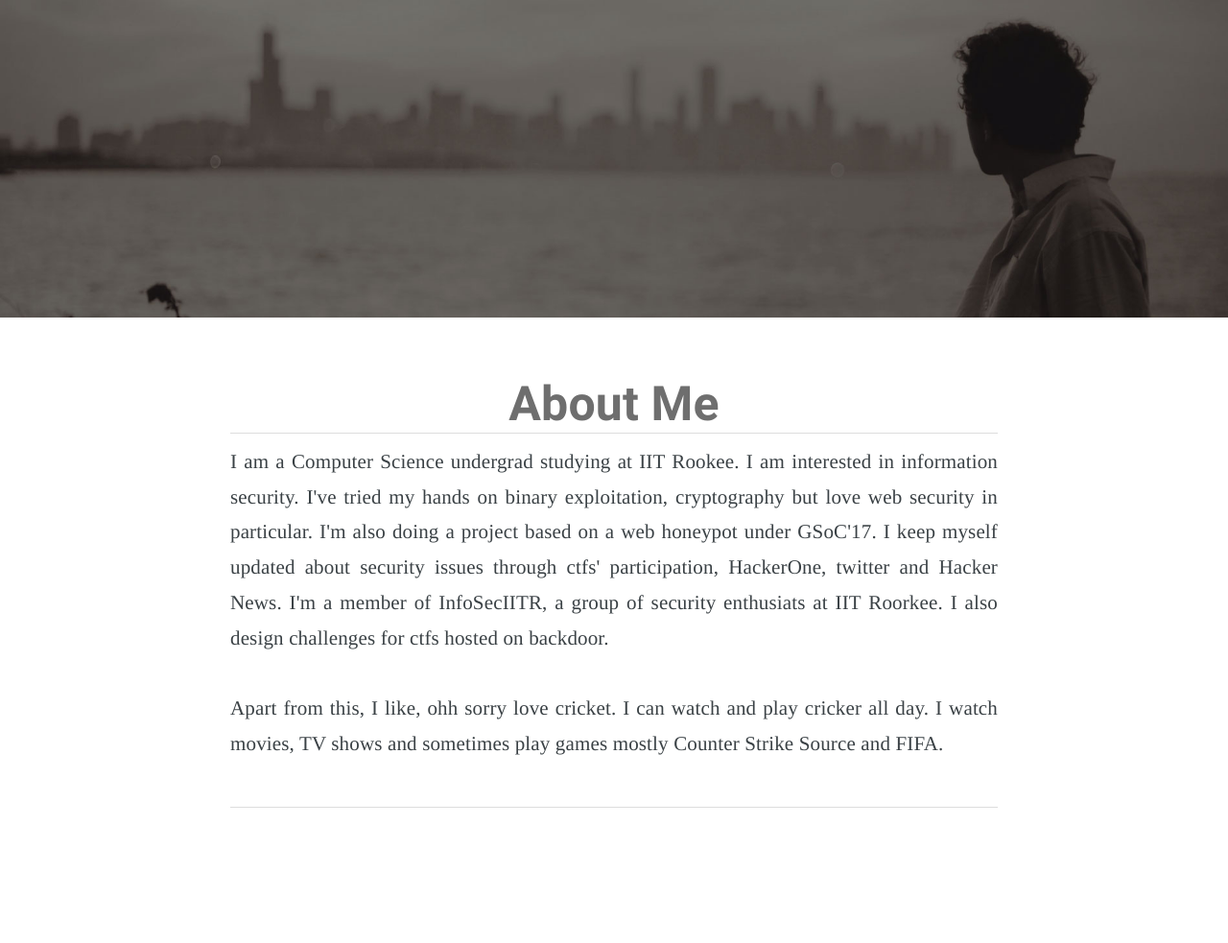
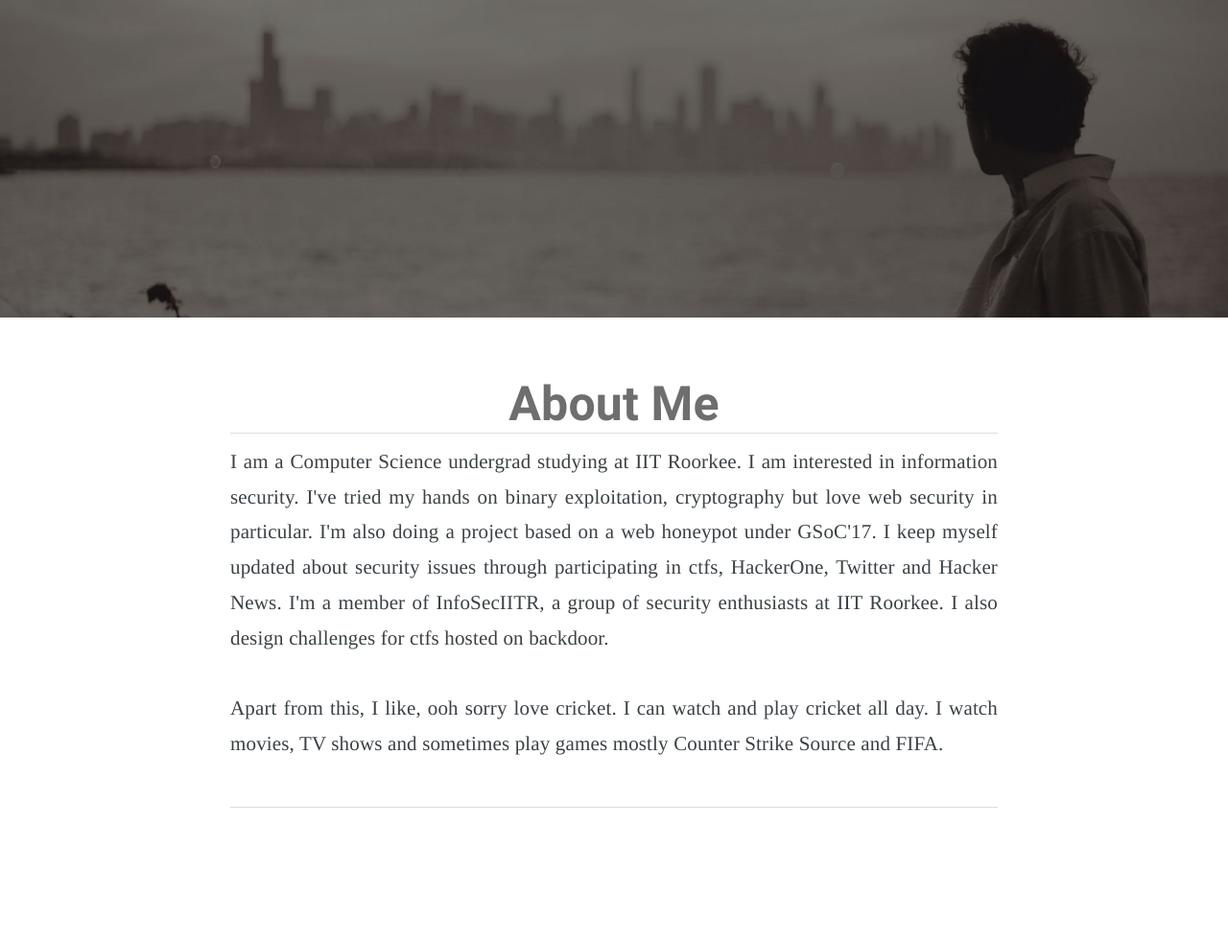
Before and after one commit to rnehra01/rnehra01.github.io, a Jekyll site: the page built from about.html, in a window 1280 px wide. Shown: the whole page at 96% size. Built offline with Jekyll 4.4.1, drawn with Linux system fonts in a browser that asks for light colours; nearby versions of some CDN libraries.

Commit message:
fix grammer in about

```diff
--- a/about.html
+++ b/about.html
@@ -5,6 +5,6 @@ title: "About Me"
 header-img: "/assets/img/about-bg.jpg"
 ---
 
-<p>I am a Computer Science undergrad studying at IIT Rookee. I am interested in information security. I've tried my hands on binary exploitation, cryptography but love web security in particular. I'm also doing a project based on a web honeypot under GSoC'17. I keep myself updated about security issues through ctfs' participation, HackerOne, twitter and Hacker News. I'm a member of InfoSecIITR, a group of security enthusiats at IIT Roorkee. I also design challenges for ctfs hosted on backdoor.</p>
-<p>Apart from this, I like, ohh sorry love cricket. I can watch and play cricker all day. I watch movies, TV shows and sometimes play games mostly Counter Strike Source and FIFA.
+<p>I am a Computer Science undergrad studying at IIT Roorkee. I am interested in information security. I've tried my hands on binary exploitation, cryptography but love web security in particular. I'm also doing a project based on a web honeypot under GSoC'17. I keep myself updated about security issues through participating in ctfs, HackerOne, Twitter and Hacker News. I'm a member of InfoSecIITR, a group of security enthusiasts at IIT Roorkee. I also design challenges for ctfs hosted on backdoor.</p>
+<p>Apart from this, I like, ooh sorry love cricket. I can watch and play cricket all day. I watch movies, TV shows and sometimes play games mostly Counter Strike Source and FIFA.
 </p>
```
